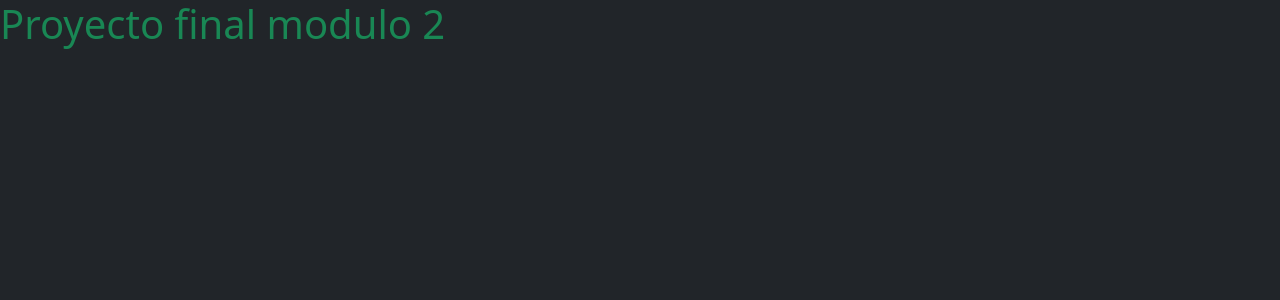
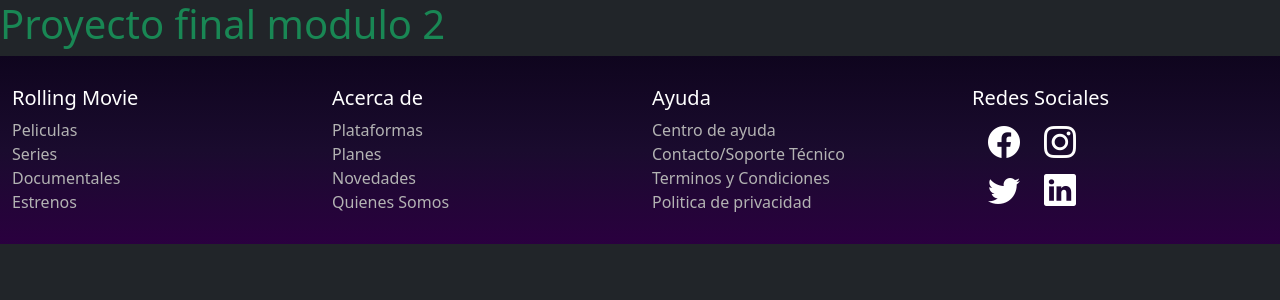
Before and after one commit to Pablo-German-Jimenez/proyecto-final-modulo-2, a React (Vite) app: page / in a window 1280 px wide. Shown: the top 300 px of the page. Built offline with nearby package versions, Linux system fonts and the light colour scheme.

Commit message:
Se agrego el footer y se lo adapto para los diferentes tamaños de dispositivos

```diff
--- a/src/App.css
+++ b/src/App.css
@@ -7,3 +7,14 @@
 main{
   flex-grow: 1;
 }
+footer {
+  background: linear-gradient(180deg, #0f051e 0%, #1a0b2e 50%, #2a003f 100%);
+  color: #fff;
+  padding: 30px;
+}
+.linksfooter{
+  color: #b3b3b3;
+  text-decoration: none;
+  font-weight: 500;
+
+}
--- a/src/App.jsx
+++ b/src/App.jsx
@@ -1,11 +1,12 @@
+import Footer from "./components/Footer";
+
 function App() {
-
-
   return (
     <>
-        <h1 className="text-success">Proyecto final modulo 2</h1>
+      <h1 className="text-success">Proyecto final modulo 2</h1>
+      <Footer></Footer>
     </>
-  )
+  );
 }
 
-export default App
+export default App;
--- /dev/null
+++ b/src/components/Footer.jsx
@@ -0,0 +1,45 @@
+import { Link } from "react-router";
+
+const Footer = () => {
+  return (
+    <footer className="container-fluid">
+      <div className="row">
+        <div className="container col-12 col-md-6 col-lg-3 d-flex flex-column align-items-center align-items-md-start">
+          <h5 className="mt-lg-0">Rolling Movie</h5>
+          <Link className="linksfooter">Peliculas</Link>
+          <Link className="linksfooter">Series</Link>
+          <Link className="linksfooter">Documentales</Link>
+          <Link className="linksfooter">Estrenos</Link>
+        </div>
+        <div className="container col-12 col-md-6 col-lg-3 d-flex flex-column align-items-center align-items-md-start">
+          <h5 className="mt-2 mt-lg-0">Acerca de</h5>
+          <Link className="linksfooter">Plataformas</Link>
+          <Link className="linksfooter">Planes</Link>
+          <Link className="linksfooter">Novedades</Link>
+          <Link className="linksfooter">Quienes Somos</Link>
+        </div>
+        <div className="container col-12 col-md-6 col-lg-3 d-flex flex-column align-items-center align-items-md-start">
+          <h5 className="mt-2 mt-md-3 mt-lg-0">Ayuda</h5>
+          <Link className="linksfooter">Centro de ayuda</Link>
+          <Link className="linksfooter">Contacto/Soporte Técnico</Link>
+          <Link className="linksfooter">Terminos y Condiciones</Link>
+          <Link className="linksfooter">Politica de privacidad</Link>
+        </div>
+        <div className="container col-12 col-md-6 col-lg-3">
+          <h5 className="text-center text-md-start mt-2 mt-md-3 mt-lg-0">
+            Redes Sociales
+          </h5>
+          <div className="redes d-flex justify-content-center d-md-block">
+            <i className="bi bi-facebook fs-2 mx-2 mx-md-3"></i>
+            <i className="bi bi-instagram fs-2 mx-2"></i>
+            <br />
+            <i className="bi bi-twitter fs-2 mx-2 mx-md-3"></i>
+            <i className="bi bi-linkedin fs-2 mx-2"></i>
+          </div>
+        </div>
+      </div>
+    </footer>
+  );
+};
+
+export default Footer;
--- a/src/main.jsx
+++ b/src/main.jsx
@@ -1,11 +1,15 @@
-import { StrictMode } from 'react'
-import { createRoot } from 'react-dom/client'
-import App from './App.jsx'
-import 'bootstrap/dist/css/bootstrap.min.css';
+import { StrictMode } from "react";
+import { createRoot } from "react-dom/client";
+import App from "./App.jsx";
+import "./App.css";
+import "bootstrap/dist/css/bootstrap.min.css";
+import "bootstrap-icons/font/bootstrap-icons.min.css";
+import { BrowserRouter } from "react-router";
 
-
-createRoot(document.getElementById('root')).render(
+createRoot(document.getElementById("root")).render(
   <StrictMode>
-    <App />
-  </StrictMode>,
-)
+    <BrowserRouter>
+      <App />
+    </BrowserRouter>
+  </StrictMode>
+);
```
